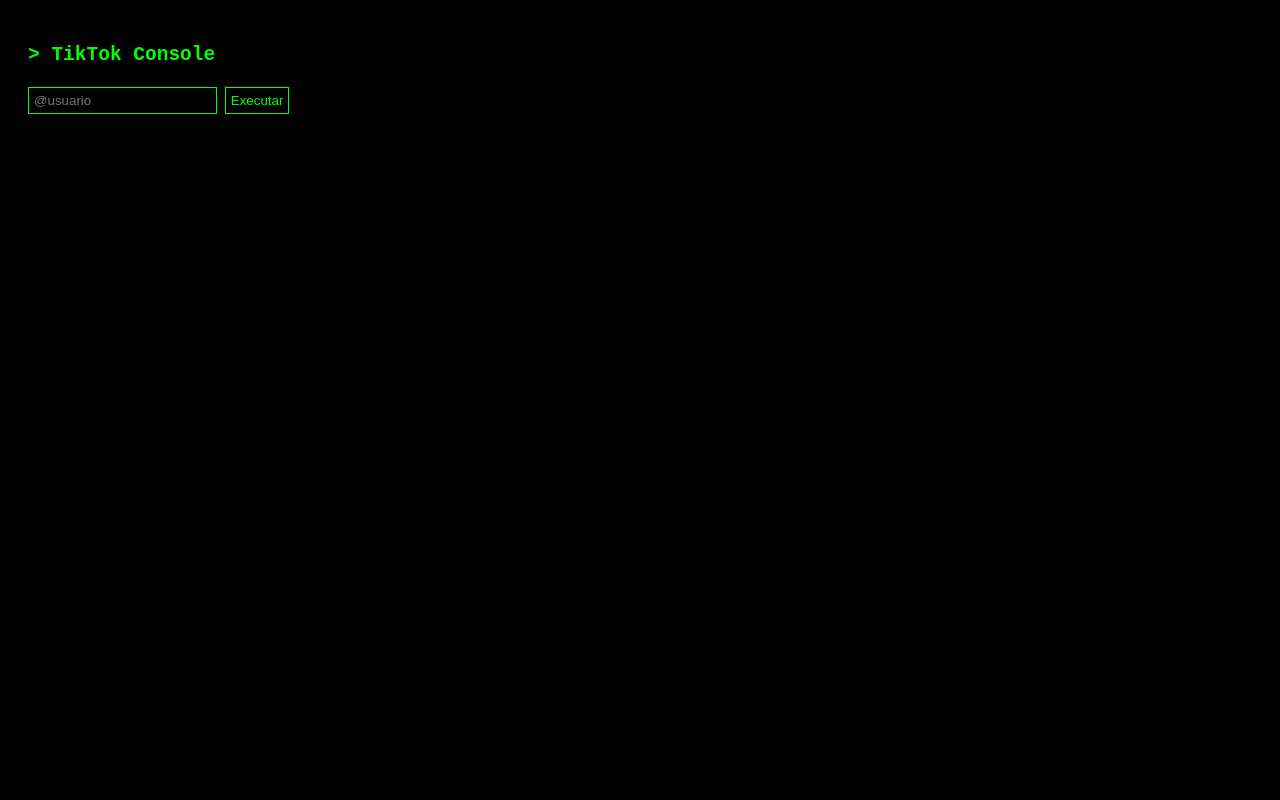
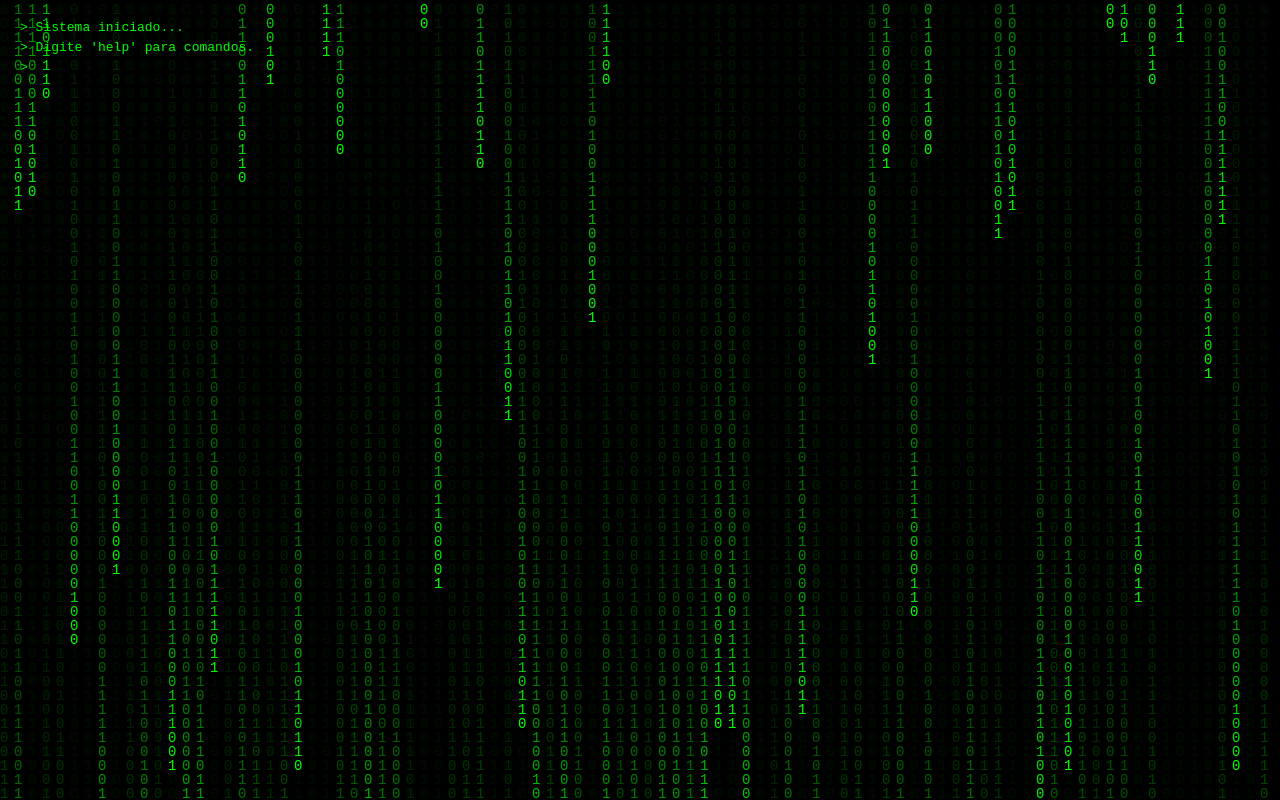
Before and after one commit to trvrtefdgfgiuevmk-crypto/COnsole-ttk, a plain HTML site: page index.html in a window 1280 px wide. Drawn offline with Linux system fonts and the light colour scheme.

Commit message:
Update index.html

```diff
--- a/index.html
+++ b/index.html
@@ -1,97 +1,178 @@
 <!DOCTYPE html>
 <html>
 <head>
-  <title>TikTok Console</title>
+  <title>Matrix Console</title>
   <style>
     body {
+      margin: 0;
       background: black;
       color: #00ff00;
       font-family: monospace;
+      overflow: hidden;
+    }
+
+    canvas {
+      position: fixed;
+      top: 0;
+      left: 0;
+      z-index: 0;
+    }
+
+    #terminal {
+      position: relative;
+      z-index: 1;
       padding: 20px;
     }
 
-    input, button {
-      background: black;
+    input {
+      background: transparent;
+      border: none;
       color: #00ff00;
-      border: 1px solid #00ff00;
-      padding: 5px;
-      margin-top: 5px;
+      font-family: monospace;
+      outline: none;
+      width: 100%;
     }
 
-    pre {
-      margin-top: 20px;
-      white-space: pre-wrap;
+    .line {
+      margin-bottom: 5px;
     }
   </style>
 </head>
 <body>
 
-<h2>> TikTok Console</h2>
+<canvas id="matrix"></canvas>
 
-<input id="user" placeholder="@usuario">
-<button onclick="buscar()">Executar</button>
-
-<pre id="console"></pre>
+<div id="terminal">
+  <div id="output"></div>
+  <div>> <input id="input" autofocus></div>
+</div>
 
 <script>
-const consoleBox = document.getElementById("console");
+// ===== MATRIX EFFECT =====
+const canvas = document.getElementById("matrix");
+const ctx = canvas.getContext("2d");
 
-function delay(ms) {
-  return new Promise(resolve => setTimeout(resolve, ms));
+canvas.width = window.innerWidth;
+canvas.height = window.innerHeight;
+
+const letters = "01";
+const fontSize = 14;
+const columns = canvas.width / fontSize;
+
+const drops = Array(Math.floor(columns)).fill(1);
+
+function drawMatrix() {
+  ctx.fillStyle = "rgba(0,0,0,0.05)";
+  ctx.fillRect(0, 0, canvas.width, canvas.height);
+
+  ctx.fillStyle = "#0F0";
+  ctx.font = fontSize + "px monospace";
+
+  drops.forEach((y, i) => {
+    const text = letters[Math.floor(Math.random() * letters.length)];
+    ctx.fillText(text, i * fontSize, y * fontSize);
+
+    if (y * fontSize > canvas.height && Math.random() > 0.975) {
+      drops[i] = 0;
+    }
+
+    drops[i]++;
+  });
 }
 
-async function typeText(text, speed = 20) {
-  for (let i = 0; i < text.length; i++) {
-    consoleBox.innerText += text[i];
-    await delay(speed);
+setInterval(drawMatrix, 33);
+
+// ===== TERMINAL =====
+const input = document.getElementById("input");
+const output = document.getElementById("output");
+
+let logged = false;
+
+function print(text) {
+  const div = document.createElement("div");
+  div.className = "line";
+  div.innerText = text;
+  output.appendChild(div);
+  window.scrollTo(0, document.body.scrollHeight);
+}
+
+function fakeLogin(cmd) {
+  const parts = cmd.split(" ");
+
+  if (parts[1] === "admin" && parts[2] === "123") {
+    logged = true;
+    print("> Acesso concedido.");
+  } else {
+    print("> Acesso negado.");
   }
 }
 
-async function fakeLoading(user) {
-  consoleBox.innerText = "";
+async function fakeScan(user) {
+  print("> Conectando...");
+  await new Promise(r => setTimeout(r, 500));
 
-  await typeText(`> Iniciando sistema...\n`);
-  await delay(300);
+  print("> Buscando dados...");
+  await new Promise(r => setTimeout(r, 700));
 
-  await typeText(`> Conectando ao servidor do TikTok...\n`);
-  await delay(500);
+  print("> Decodificando...");
+  await new Promise(r => setTimeout(r, 700));
 
-  await typeText(`> Buscando usuário: ${user}\n`);
-  await delay(400);
-
-  await typeText(`> Acessando banco de dados...\n`);
-  await delay(500);
-
-  await typeText(`> Decodificando informações...\n\n`);
-  await delay(500);
+  // ⚠️ Aqui você pode colocar API real depois
+  print("");
+  print("USER: " + user);
+  print("BIO: exemplo bio...");
+  print("SEGUIDORES: 12345");
+  print("SEGUINDO: 120");
+  print("CURTIDAS: 99999");
+  print("");
+  print("VIDEOS:");
+  print("- video 1");
+  print("- video 2");
+  print("- video 3");
 }
 
-async function buscar() {
-  const user = document.getElementById("user").value.replace("@","");
+input.addEventListener("keydown", function(e) {
+  if (e.key === "Enter") {
+    const cmd = input.value;
+    print("> " + cmd);
+    input.value = "";
 
-  await fakeLoading(user);
+    const args = cmd.split(" ");
 
-  try {
-    // ⚠️ TROQUE por uma API real
-    const res = await fetch(`https://api.example.com/tiktok/user/${user}`);
-    const data = await res.json();
+    switch(args[0]) {
+      case "help":
+        print("Comandos:");
+        print("login admin 123");
+        print("scan @usuario");
+        print("clear");
+        break;
 
-    await typeText(`USER: ${data.username}\n`);
-    await typeText(`BIO: ${data.bio}\n`);
-    await typeText(`SEGUIDORES: ${data.followers}\n`);
-    await typeText(`SEGUINDO: ${data.following}\n`);
-    await typeText(`CURTIDAS: ${data.likes}\n\n`);
+      case "login":
+        fakeLogin(cmd);
+        break;
 
-    await typeText(`VIDEOS:\n`);
+      case "scan":
+        if (!logged) {
+          print("> Faça login primeiro.");
+        } else {
+          fakeScan(args[1]);
+        }
+        break;
 
-    for (let v of data.videos) {
-      await typeText(`- ${v.title}\n`, 10);
+      case "clear":
+        output.innerHTML = "";
+        break;
+
+      default:
+        print("> Comando não reconhecido.");
     }
+  }
+});
 
-  } catch (err) {
-    await typeText(`> ERRO AO BUSCAR DADOS\n`);
-  }
-}
+// mensagem inicial
+print("> Sistema iniciado...");
+print("> Digite 'help' para comandos.");
+
 </script>
 
 </body>
```
